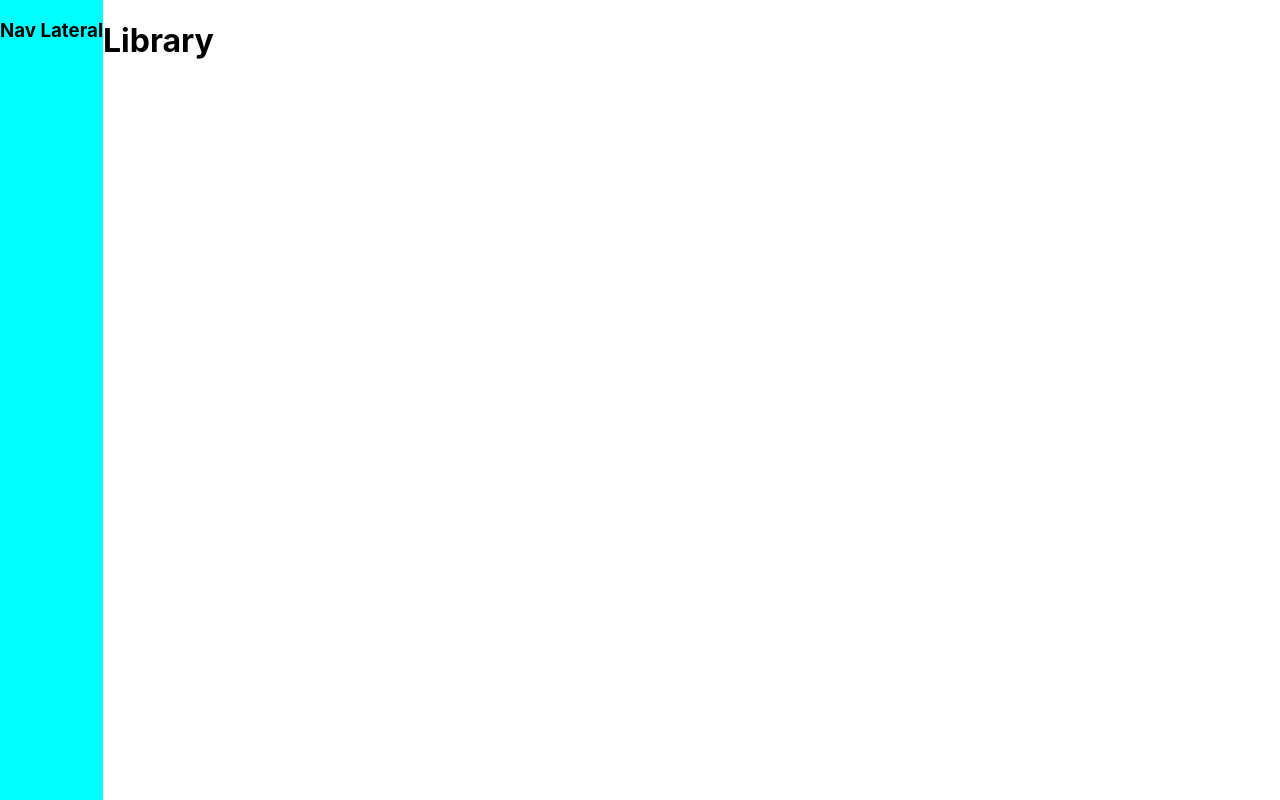
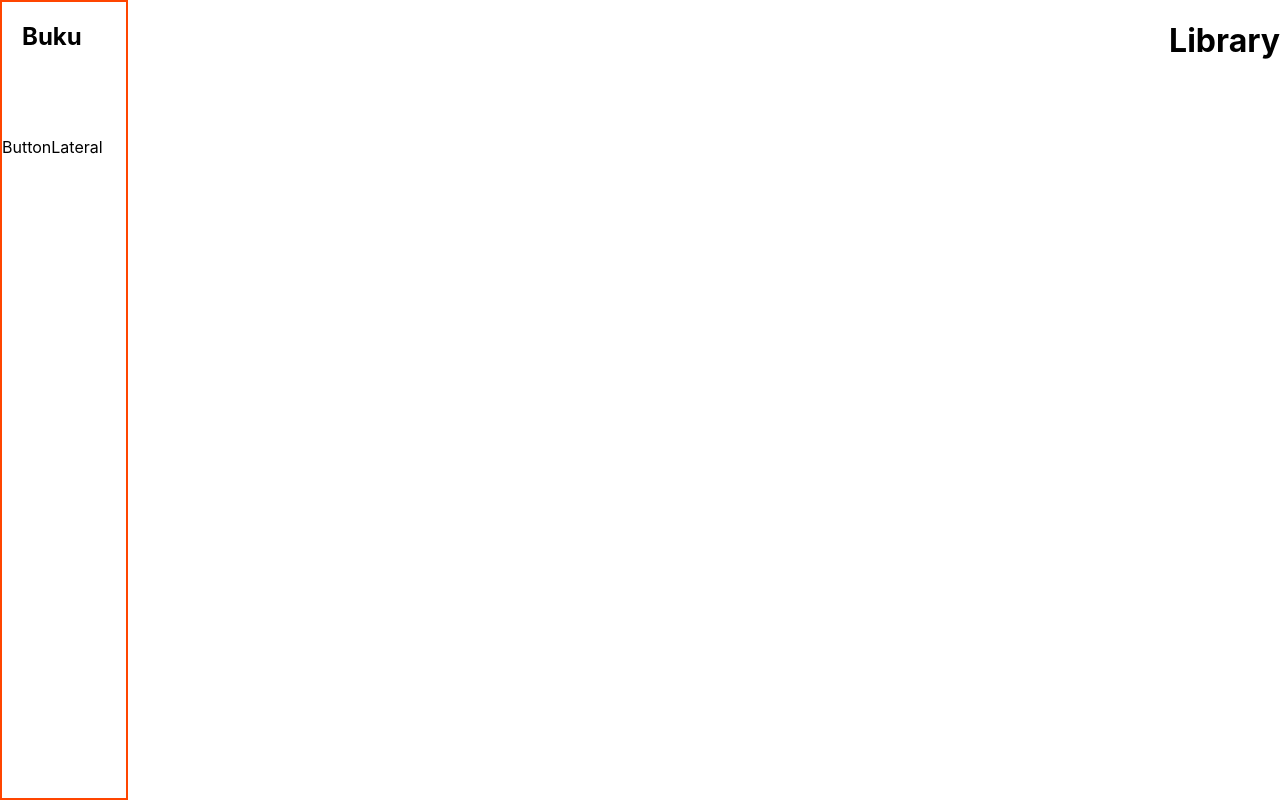
Before and after one commit to Maxvyr/marvel-hero-react, a Next.js app: page /library in a window 1280 px wide. Built offline with nearby package versions, Linux system fonts and the light colour scheme.

Commit message:
🚧 nav lateral

```diff
--- /dev/null
+++ b/component/button-lateral/button-lateral.js
@@ -0,0 +1,9 @@
+import React from "react";
+
+export default function ButtonLateral() {
+  return (
+    <div>
+      <p>ButtonLateral</p>
+    </div>
+  );
+}
--- /dev/null
+++ b/component/gap/Gap.module.css
@@ -0,0 +1,3 @@
+.main {
+  height: 50px;
+}
--- /dev/null
+++ b/component/gap/gap.js
@@ -0,0 +1,6 @@
+import React from "react";
+import styles from "./Gap.module.css";
+
+export default function Gap() {
+  return <div className={styles.main}></div>;
+}
--- /dev/null
+++ b/component/nav-lateral/NavLateral.module.css
@@ -0,0 +1,11 @@
+.main {
+  max-width: 25%;
+  min-width: 10%;
+  height: 100vh;
+  border: 2px solid orangered;
+}
+
+.titleNavBar {
+  margin: 10px;
+  padding: 10px;
+}
--- /dev/null
+++ b/component/nav-lateral/nav-lateral.js
@@ -0,0 +1,14 @@
+import React from "react";
+import ButtonLateral from "../button-lateral/button-lateral";
+import Gap from "../gap/gap";
+import styles from "./NavLateral.module.css";
+
+export default function NavLateral() {
+  return (
+    <div className={styles.main}>
+      <h2 className={styles.titleNavBar}>Buku</h2>
+      <Gap />
+      <ButtonLateral />
+    </div>
+  );
+}
--- a/component/nav_lateral.js
+++ /dev/null
@@ -1,10 +0,0 @@
-import React from "react";
-import styles from "../styles/NavLateral.module.css";
-
-export default function NavLateral() {
-  return (
-    <div className={styles.main}>
-      <h3>Nav Lateral</h3>
-    </div>
-  );
-}
--- a/pages/library.js
+++ b/pages/library.js
@@ -1,6 +1,6 @@
 import React from "react";
 import styles from "../styles/Library.module.css";
-import NavLateral from "../component/nav_lateral";
+import NavLateral from "../component/nav-lateral/nav-lateral";
 
 export default function Library() {
   return (
--- a/styles/Library.module.css
+++ b/styles/Library.module.css
@@ -1,3 +1,5 @@
 .main {
+  width: 100%;
   display: flex;
+  justify-content: space-between;
 }
--- a/styles/NavLateral.module.css
+++ /dev/null
@@ -1,5 +0,0 @@
-.main {
-  max-width: 25%;
-  height: 100vh;
-  background-color: aqua;
-}
```
